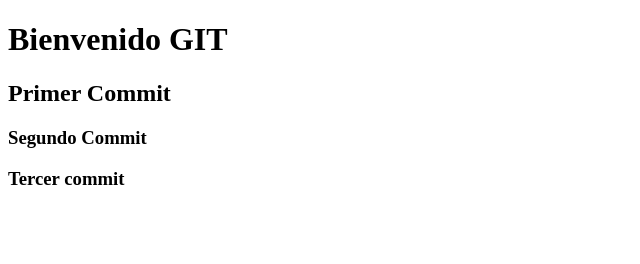
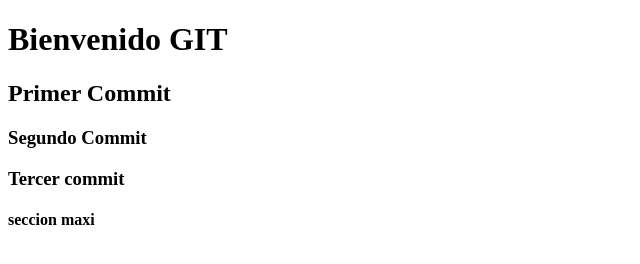
Before and after one commit to rambriceno/martes--temprano, a plain HTML site: page index.html in a window 1280 px wide. Shown: the whole page, without its empty margins (0-640 px from the left). Drawn offline with Linux system fonts and the light colour scheme.

Commit message:
rama maxi

```diff
--- a/index.html
+++ b/index.html
@@ -13,5 +13,9 @@
     <h3>Segundo Commit</h3>
     <h3>Tercer commit</h3>
 
+    <section>
+        <h4>seccion maxi</h4>
+    </section>
+
 </body>
 </html>
```
